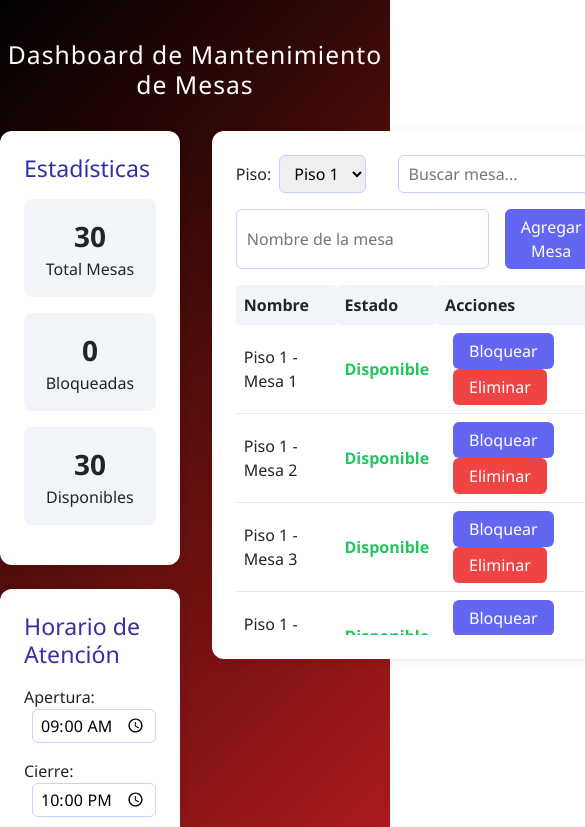
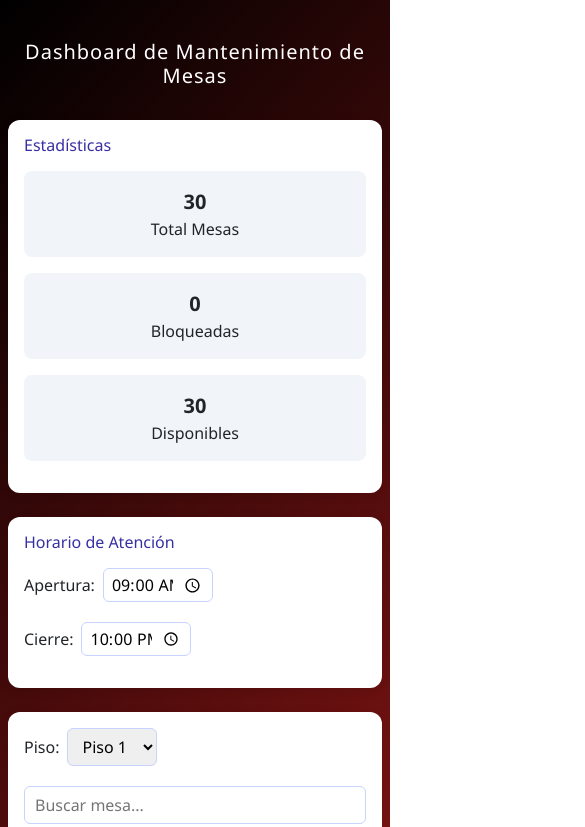
Before and after one commit to JorgeAbrahamCueto/reservas_grupo3, a React (Create React App) app: page /mantemiento in a window 390 px wide. Shown: the top 827 px of the page, 585 px wide, since content can reach past the window. Built offline with nearby package versions, Linux system fonts and the light colour scheme.

Commit message:
Modificando elDasboard de mantenimiento para que sea mas responsive

```diff
--- a/src/components/Mantemiento.jsx
+++ b/src/components/Mantemiento.jsx
@@ -25,7 +25,7 @@ export const Mantemiento = () => {
     })),
   ]);
 
-   // Oculta la barra de menú
+  // Oculta la barra de menú
   React.useEffect(() => {
     const menu = document.querySelector('nav, .navbar, #menu, header');
     if (menu) {
@@ -84,7 +84,7 @@ export const Mantemiento = () => {
     .filter(m => m.piso === pisoSeleccionado)
     .filter(m => m.nombre.toLowerCase().includes(busqueda.toLowerCase()));
 
-  // Dashboard styles
+  // Responsive styles
   const dashboardStyle = {
     minHeight: '100vh',
     background: 'linear-gradient(135deg, #000000 0%, #b71c1c 100%)',
@@ -128,31 +128,78 @@ export const Mantemiento = () => {
     textAlign: 'center',
   };
 
+  // Responsive: use a media query to adjust layout for mobile
+  const [isMobile, setIsMobile] = React.useState(window.innerWidth < 768);
+  React.useEffect(() => {
+    const handleResize = () => setIsMobile(window.innerWidth < 768);
+    window.addEventListener('resize', handleResize);
+    return () => window.removeEventListener('resize', handleResize);
+  }, []);
+
+  // Ajustes para mejorar el espaciado y evitar amontonamiento
+  const responsiveContainerStyle = isMobile
+    ? {
+        ...containerStyle,
+        display: 'block',
+        maxWidth: '100%',
+        padding: '0 8px',
+      }
+    : containerStyle;
+
+  const responsiveCardStyle = isMobile
+    ? { ...cardStyle, marginBottom: 24, padding: 16 }
+    : cardStyle;
+
+  const inputGroupStyle = isMobile
+    ? { display: 'block', marginBottom: 16 }
+    : { display: 'flex', alignItems: 'center', marginBottom: 16 };
+
+  const inputStyle = {
+    padding: '6px 10px',
+    borderRadius: 6,
+    border: '1px solid #c7d2fe',
+    marginRight: isMobile ? 0 : 12,
+    marginBottom: isMobile ? 12 : 0,
+    flex: 1,
+    width: isMobile ? '100%' : undefined,
+    minWidth: 0,
+  };
+
+  const selectStyle = {
+    marginLeft: 8,
+    padding: '6px 10px',
+    borderRadius: 6,
+    border: '1px solid #c7d2fe',
+    minWidth: 90,
+  };
+
   return (
     <div style={dashboardStyle}>
-      <h2 style={{ color: '#fff', textAlign: 'center', marginBottom: 32, letterSpacing: 1 }}>Dashboard de Mantenimiento de Mesas</h2>
-      <div style={containerStyle}>
+      <h2 style={{ color: '#fff', textAlign: 'center', marginBottom: 32, letterSpacing: 1, fontSize: isMobile ? 20 : 28 }}>
+        Dashboard de Mantenimiento de Mesas
+      </h2>
+      <div style={responsiveContainerStyle}>
         {/* Sidebar: Estadísticas y Horario */}
-        <div>
-          <div style={cardStyle}>
-            <h3 style={{ color: '#3730a3', marginBottom: 16 }}>Estadísticas</h3>
+        <div style={isMobile ? { marginBottom: 24 } : {}}>
+          <div style={responsiveCardStyle}>
+            <h3 style={{ color: '#3730a3', marginBottom: 16, fontSize: isMobile ? 16 : 20 }}>Estadísticas</h3>
             <div style={statBox}>
-              <div style={{ fontSize: 28, fontWeight: 700 }}>{mesas.length}</div>
+              <div style={{ fontSize: isMobile ? 20 : 28, fontWeight: 700 }}>{mesas.length}</div>
               <div>Total Mesas</div>
             </div>
             <div style={statBox}>
-              <div style={{ fontSize: 28, fontWeight: 700 }}>{mesas.filter(m => m.bloqueada).length}</div>
+              <div style={{ fontSize: isMobile ? 20 : 28, fontWeight: 700 }}>{mesas.filter(m => m.bloqueada).length}</div>
               <div>Bloqueadas</div>
             </div>
             <div style={statBox}>
-              <div style={{ fontSize: 28, fontWeight: 700 }}>{mesas.filter(m => !m.bloqueada).length}</div>
+              <div style={{ fontSize: isMobile ? 20 : 28, fontWeight: 700 }}>{mesas.filter(m => !m.bloqueada).length}</div>
               <div>Disponibles</div>
             </div>
           </div>
-          <div style={cardStyle}>
-            <h3 style={{ color: '#3730a3', marginBottom: 16 }}>Horario de Atención</h3>
-            <div style={{ marginBottom: 16 }}>
-              <label>
+          <div style={responsiveCardStyle}>
+            <h3 style={{ color: '#3730a3', marginBottom: 16, fontSize: isMobile ? 16 : 20 }}>Horario de Atención</h3>
+            <div style={{ marginBottom: 16, display: 'flex', flexDirection: isMobile ? 'column' : 'row', gap: 12 }}>
+              <label style={{ marginBottom: isMobile ? 8 : 0 }}>
                 Apertura:
                 <input
                   type="time"
@@ -164,11 +211,10 @@ export const Mantemiento = () => {
                     padding: '4px 8px',
                     borderRadius: 6,
                     border: '1px solid #c7d2fe',
+                    width: isMobile ? 110 : 110,
                   }}
                 />
               </label>
-            </div>
-            <div>
               <label>
                 Cierre:
                 <input
@@ -181,6 +227,7 @@ export const Mantemiento = () => {
                     padding: '4px 8px',
                     borderRadius: 6,
                     border: '1px solid #c7d2fe',
+                    width: isMobile ? 110 : 110,
                   }}
                 />
               </label>
@@ -189,21 +236,24 @@ export const Mantemiento = () => {
         </div>
 
         {/* Main: Gestión de Mesas */}
-        <div>
-          <div style={cardStyle}>
-            <div style={{ display: 'flex', justifyContent: 'space-between', alignItems: 'center', marginBottom: 16 }}>
-              <div>
+        <div style={isMobile ? { marginBottom: 24 } : {}}>
+          <div style={responsiveCardStyle}>
+            <div
+              style={{
+                display: isMobile ? 'block' : 'flex',
+                justifyContent: 'space-between',
+                alignItems: isMobile ? 'stretch' : 'center',
+                marginBottom: 20,
+                gap: isMobile ? 12 : 24,
+              }}
+            >
+              <div style={isMobile ? { marginBottom: 12 } : {}}>
                 <label style={{ marginRight: 8 }}>
                   Piso:
                   <select
                     value={pisoSeleccionado}
                     onChange={e => setPisoSeleccionado(Number(e.target.value))}
-                    style={{
-                      marginLeft: 8,
-                      padding: '6px 10px',
-                      borderRadius: 6,
-                      border: '1px solid #c7d2fe',
-                    }}
+                    style={selectStyle}
                   >
                     <option value={1}>Piso 1</option>
                     <option value={2}>Piso 2</option>
@@ -217,31 +267,35 @@ export const Mantemiento = () => {
                 value={busqueda}
                 onChange={e => setBusqueda(e.target.value)}
                 style={{
-                  padding: '6px 10px',
-                  borderRadius: 6,
-                  border: '1px solid #c7d2fe',
-                  width: 200,
+                  ...inputStyle,
+                  width: isMobile ? '100%' : 220,
+                  marginTop: isMobile ? 8 : 0,
+                  marginBottom: 0,
                 }}
               />
             </div>
-            <div style={{ display: 'flex', marginBottom: 16 }}>
+            <div style={inputGroupStyle}>
               <input
                 type="text"
                 placeholder="Nombre de la mesa"
                 value={nuevaMesa}
                 onChange={e => setNuevaMesa(e.target.value)}
+                style={inputStyle}
+              />
+              <button
+                onClick={agregarMesa}
                 style={{
-                  padding: '6px 10px',
-                  borderRadius: 6,
-                  border: '1px solid #c7d2fe',
-                  marginRight: 8,
-                  flex: 1,
+                  ...buttonStyle,
+                  width: isMobile ? '100%' : undefined,
+                  marginLeft: isMobile ? 0 : 8,
+                  marginTop: isMobile ? 8 : 0,
                 }}
-              />
-              <button onClick={agregarMesa} style={buttonStyle}>Agregar Mesa</button>
+              >
+                Agregar Mesa
+              </button>
             </div>
-            <div style={{ maxHeight: 350, overflowY: 'auto' }}>
-              <table style={{ width: '100%', borderCollapse: 'collapse' }}>
+            <div style={{ maxHeight: isMobile ? 220 : 350, overflowY: 'auto', marginTop: 12 }}>
+              <table style={{ width: '100%', borderCollapse: 'collapse', fontSize: isMobile ? 13 : 16 }}>
                 <thead>
                   <tr style={{ background: '#f1f5f9' }}>
                     <th style={{ padding: 8, borderRadius: 4, textAlign: 'left' }}>Nombre</th>
@@ -260,10 +314,27 @@ export const Mantemiento = () => {
                         }
                       </td>
                       <td style={{ padding: 8 }}>
-                        <button onClick={() => toggleBloqueo(mesa.id)} style={buttonStyle}>
+                        <button
+                          onClick={() => toggleBloqueo(mesa.id)}
+                          style={{
+                            ...buttonStyle,
+                            fontSize: isMobile ? 12 : 14,
+                            padding: isMobile ? '4px 8px' : '6px 16px',
+                            marginLeft: 0,
+                            marginRight: 8,
+                          }}
+                        >
                           {mesa.bloqueada ? 'Desbloquear' : 'Bloquear'}
                         </button>
-                        <button onClick={() => eliminarMesa(mesa.id)} style={dangerButtonStyle}>
+                        <button
+                          onClick={() => eliminarMesa(mesa.id)}
+                          style={{
+                            ...dangerButtonStyle,
+                            fontSize: isMobile ? 12 : 14,
+                            padding: isMobile ? '4px 8px' : '6px 16px',
+                            marginLeft: 0,
+                          }}
+                        >
                           Eliminar
                         </button>
                       </td>
@@ -284,8 +355,8 @@ export const Mantemiento = () => {
 
         {/* Sidebar: Reporte y Navegación */}
         <div>
-          <div style={cardStyle}>
-            <h3 style={{ color: '#3730a3', marginBottom: 16 }}>Reporte</h3>
+          <div style={responsiveCardStyle}>
+            <h3 style={{ color: '#3730a3', marginBottom: 16, fontSize: isMobile ? 16 : 20 }}>Reporte</h3>
             <button onClick={generarReporte} style={buttonStyle}>Generar Reporte</button>
             {reporte && (
               <div style={{
@@ -293,6 +364,7 @@ export const Mantemiento = () => {
                 background: '#f1f5f9',
                 padding: 16,
                 borderRadius: 8,
+                fontSize: isMobile ? 13 : 16,
               }}>
                 <p>Total de mesas: <b>{reporte.total}</b></p>
                 <p>Mesas bloqueadas: <b>{reporte.bloqueadas}</b></p>
@@ -301,7 +373,7 @@ export const Mantemiento = () => {
               </div>
             )}
           </div>
-          <div style={cardStyle}>
+          <div style={responsiveCardStyle}>
             <button
               onClick={() => navigate('/login')}
               style={{
@@ -309,10 +381,10 @@ export const Mantemiento = () => {
                 color: '#fff',
                 border: 'none',
                 borderRadius: 6,
-                padding: '12px 24px',
+                padding: isMobile ? '10px 12px' : '12px 24px',
                 cursor: 'pointer',
                 width: '100%',
-                fontSize: 16,
+                fontSize: isMobile ? 14 : 16,
                 fontWeight: 600,
               }}
             >
@@ -321,6 +393,45 @@ export const Mantemiento = () => {
           </div>
         </div>
       </div>
+      {/* Extra: Responsive para dispositivos moviles */}
+      <style>
+        {`
+          @media (max-width: 900px) {
+            table, thead, tbody, th, td, tr {
+              display: block;
+              width: 100%;
+            }
+            thead tr {
+              display: none;
+            }
+            tbody tr {
+              margin-bottom: 12px;
+              border-radius: 8px;
+              box-shadow: 0 1px 4px rgba(0,0,0,0.04);
+              background: #fff;
+            }
+            td {
+              padding: 8px 8px 8px 40%;
+              position: relative;
+              min-height: 32px;
+              border: none;
+              text-align: left;
+            }
+            td:before {
+              position: absolute;
+              left: 8px;
+              top: -8px;
+              width: 35%;
+              white-space: nowrap;
+              font-weight: bold;
+              color: #888;
+            }
+            tbody tr td:nth-child(1):before { content: "Nombre"; }
+            tbody tr td:nth-child(2):before { content: "Estado"; }
+            tbody tr td:nth-child(3):before { content: "Acciones"; }
+          }
+        `}
+      </style>
     </div>
   );
 };
```
